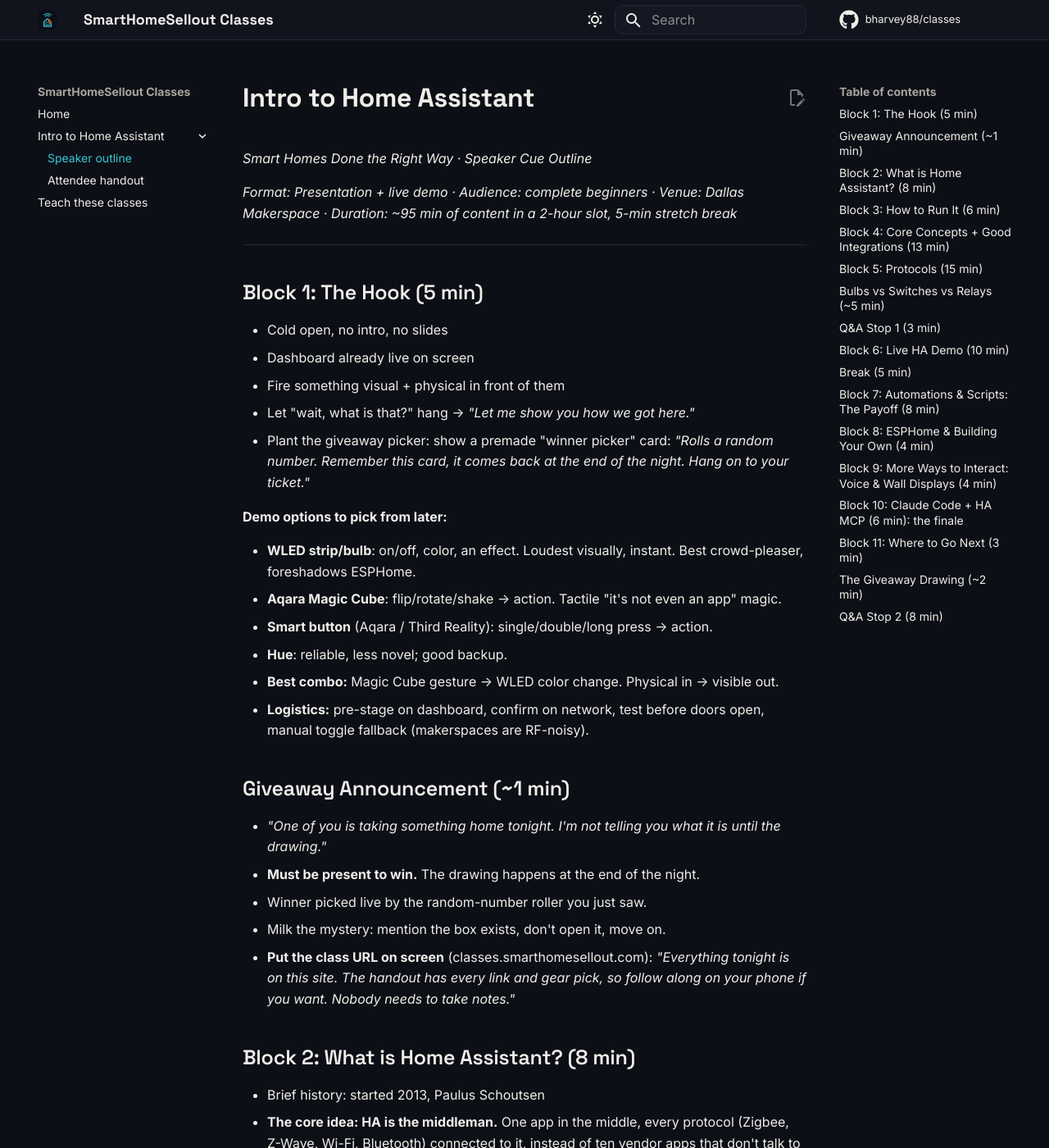
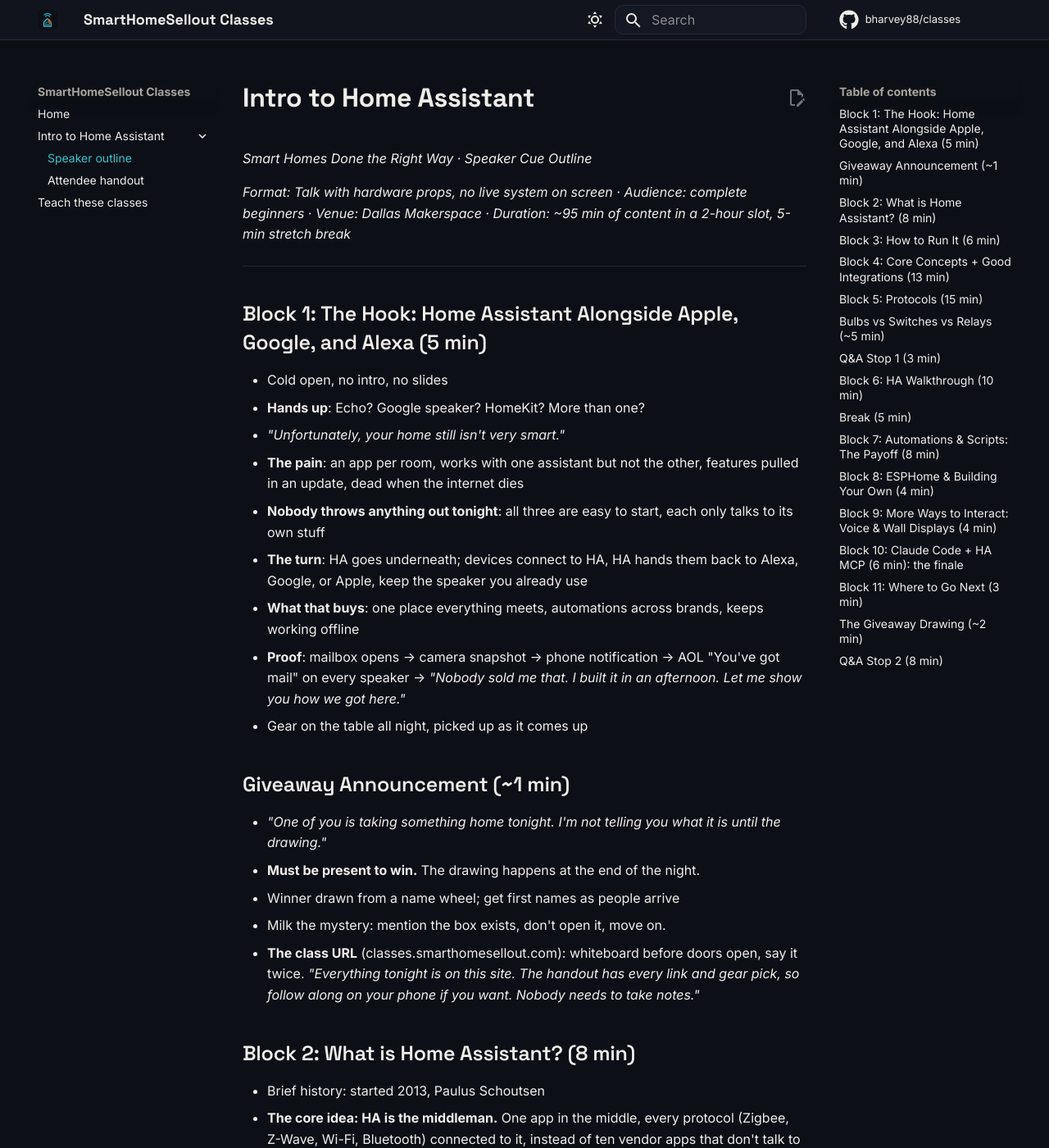
Before and after one commit to bharvey88/classes, an MkDocs documentation site: the page built from docs/intro-to-home-assistant/outline.md, in a window 1280 px wide and 1400 px high. Shown: the whole window at 82% size. Built offline with MkDocs 1.6.1 and Material for MkDocs 9.7.7, drawn with Linux system fonts in a browser that asks for light colours; comment, search, counter and statistics services are not loaded; some of the changed text lies outside the part shown.

Commit message:
Rework Intro to HA for a talk without a live demo
The class is taught with hardware props instead of a live system on
screen, so the outline drops the on-screen cues.

Block 1 becomes the Apple/Google/Alexa framing: hands up, name the pain,
then Home Assistant underneath the assistants people already own rather
than replacing them. The mailbox lands there as fast proof and is a
callback in Block 7. Block 6 keeps its walkthrough content minus the
live actions, the giveaway draws from a name wheel, and the class URL
goes on the whiteboard.

Corrections: ESPHome, Music Assistant and HA are Open Home Foundation
projects, not Nabu Casa's; Zigbee2MQTT, WLED and OpenDisplay are collabs;
Z-Wave JS and HACS are foundation libraries; the donation closer covers
aio-libs rather than aiohttp alone.

```diff
--- a/docs/intro-to-home-assistant/outline.md
+++ b/docs/intro-to-home-assistant/outline.md
@@ -2,47 +2,43 @@
 
 *Smart Homes Done the Right Way · Speaker Cue Outline*
 
-*Format: Presentation + live demo · Audience: complete beginners · Venue: Dallas Makerspace · Duration: ~95 min of content in a 2-hour slot, 5-min stretch break*
+*Format: Talk with hardware props, no live system on screen · Audience: complete beginners · Venue: Dallas Makerspace · Duration: ~95 min of content in a 2-hour slot, 5-min stretch break*
 
 ---
 
-## Block 1: The Hook (5 min)
+## Block 1: The Hook: Home Assistant Alongside Apple, Google, and Alexa (5 min)
 
 - Cold open, no intro, no slides
-- Dashboard already live on screen
-- Fire something visual + physical in front of them
-- Let "wait, what is that?" hang → *"Let me show you how we got here."*
-- Plant the giveaway picker: show a premade "winner picker" card: *"Rolls a random number. Remember this card, it comes back at the end of the night. Hang on to your ticket."*
-
-**Demo options to pick from later:**
-
-- **WLED strip/bulb**: on/off, color, an effect. Loudest visually, instant. Best crowd-pleaser, foreshadows ESPHome.
-- **Aqara Magic Cube**: flip/rotate/shake → action. Tactile "it's not even an app" magic.
-- **Smart button** (Aqara / Third Reality): single/double/long press → action.
-- **Hue**: reliable, less novel; good backup.
-- **Best combo:** Magic Cube gesture → WLED color change. Physical in → visible out.
-- **Logistics:** pre-stage on dashboard, confirm on network, test before doors open, manual toggle fallback (makerspaces are RF-noisy).
+- **Hands up**: Echo? Google speaker? HomeKit? More than one?
+- *"Unfortunately, your home still isn't very smart."*
+- **The pain**: an app per room, works with one assistant but not the other, features pulled in an update, dead when the internet dies
+- **Nobody throws anything out tonight**: all three are easy to start, each only talks to its own stuff
+- **The turn**: HA goes underneath; devices connect to HA, HA hands them back to Alexa, Google, or Apple, keep the speaker you already use
+- **What that buys**: one place everything meets, automations across brands, keeps working offline
+- **Proof**: mailbox opens → camera snapshot → phone notification → AOL "You've got mail" on every speaker → *"Nobody sold me that. I built it in an afternoon. Let me show you how we got here."*
+- Gear on the table all night, picked up as it comes up
 
 ## Giveaway Announcement (~1 min)
 
 - *"One of you is taking something home tonight. I'm not telling you what it is until the drawing."*
 - **Must be present to win.** The drawing happens at the end of the night.
-- Winner picked live by the random-number roller you just saw.
+- Winner drawn from a name wheel; get first names as people arrive
 - Milk the mystery: mention the box exists, don't open it, move on.
-- **Put the class URL on screen** (classes.smarthomesellout.com): *"Everything tonight is on this site. The handout has every link and gear pick, so follow along on your phone if you want. Nobody needs to take notes."*
+- **The class URL** (classes.smarthomesellout.com): whiteboard before doors open, say it twice. *"Everything tonight is on this site. The handout has every link and gear pick, so follow along on your phone if you want. Nobody needs to take notes."*
 
 ## Block 2: What is Home Assistant? (8 min)
 
 - Brief history: started 2013, Paulus Schoutsen
 - **The core idea: HA is the middleman.** One app in the middle, every protocol (Zigbee, Z-Wave, Wi-Fi, Bluetooth) connected to it, instead of ten vendor apps that don't talk to each other.
 - **Open Home Foundation**: vendor-neutral, privacy-first, open source
-- **Nabu Casa**: commercial arm, funds development, HA Cloud (remote access, Alexa/Google, voice)
+- **Nabu Casa**: commercial arm, funds development, HA Cloud (remote access, Alexa/Google, voice); hold up the hardware
 - **Apollo Automation**: *"I work here. We make ESPHome-based sensors, and we're one of the companies Nabu Casa is trusting to help monetize and grow ESPHome commercially."*
-- The ecosystem, two flavors:
-    - **Nabu Casa stewards:** ESPHome, Z-Wave JS, Music Assistant
-    - **Independent projects they fund/donate to:** Zigbee2MQTT
+- The ecosystem, three tiers (openhomefoundation.org/projects):
+    - **Owned outright:** Home Assistant, ESPHome, Music Assistant
+    - **Collabs** (partners, not owned): Zigbee2MQTT, WLED (the panel in the corner), OpenDisplay
+    - **Standards, drivers, libraries** (250+): Z-Wave JS, HACS, zigpy, Improv Wi-Fi, ESP Web Tools, Piper
 - Philosophy: local-first, no vendor lock-in, your data stays yours
-- **aiohttp closer**: "how HA talks to all your devices at once without choking; volunteers keep it alive" → donate link in handout
+- **aio-libs closer**: aiohttp, yarl, multidict and friends, how HA talks to every device at once without choking; volunteers keep them alive → donate link in handout
 
 ## Block 3: How to Run It (6 min)
 
@@ -53,7 +49,7 @@
     - **A used mini PC or an old laptop**: needs 6th-gen Intel or newer; a laptop works even with a dead/no screen (headless); mini PC e.g. Lenovo M910q or similar
     - **Heads up:** mini PCs used to be a lot cheaper before the AI boom drove demand up
     - **N100/N150 mini PCs**: new off Amazon, great value + headroom
-- Why we're skipping Docker / venv / manual today
+- **Advanced options**: running a VM on a server, or a Docker container
 
 ## Block 4: Core Concepts + Good Integrations (13 min)
 
@@ -62,27 +58,27 @@
 - **Cloud vs Local**: works without internet, privacy, speed, no subscription
 - **Integrations worth knowing** (the "it does *that*?" list):
     - **UniFi / UniFi Protect**: network presence + cameras
-    - **WLED**: addressable LEDs; can run on certain smart bulbs or on LED controllers
+    - **WLED**: addressable LEDs; runs on certain smart bulbs or LED controllers; the panel in the corner is running it, HA can drive it
     - **Z-Wave**: bring your Z-Wave gear into HA
     - **ESPHome**: your own DIY sensors/devices into HA
     - **Alarmo**: full alarm system, free
     - **BTHome**: local Bluetooth sensors, no cloud
     - **Frigate**: local AI camera / object detection
     - **HomeKit Device**: pair Wi-Fi devices into HA via the HomeKit protocol
-    - **HomeKit Bridge**: push HA devices *out* to Apple Home for Siri control
+    - **HomeKit Bridge**: push HA devices *out* to Apple Home for Siri control; local and free (Alexa/Google need HA Cloud); callback to the opening
     - **Plex**: *"I use it to play media on my TVs as part of morning/night routines"*
     - **Team Tracker**: the fun one: flash LEDs or fire an effect when your team scores a touchdown; build DIY scoreboards with ESPHome or WLED firmware on a HUB75 LED matrix
 
 ## Block 5: Protocols (15 min)
 
 - **Z-Wave**: mesh, licensed spectrum, very reliable, needs a controller
-    - **Best controller by far: Home Assistant Connect ZWA-2** (not a generic Zooz stick)
+    - **Best controller by far: Home Assistant Connect ZWA-2** (not a generic Zooz stick); hold it up
 - **Zigbee**: mesh, open standard, huge ecosystem, needs a coordinator
     - **ZHA** (built-in) vs **Zigbee2MQTT** (independent, broadest device support)
     - Your story: Hue bulbs paired straight to Z2M, no bridge, no account, no cloud
     - Gear: Hue bulbs, Aqara (T1M, door/window sensors, Magic Cube), Third Reality
     - **New IKEA stuff**: newer Thread-era devices can still pair over Zigbee via Z2M (verify models)
-    - Recommended coordinator: **Home Assistant Connect ZBT-2**
+    - Recommended coordinator: **Home Assistant Connect ZBT-2**, next to it on the table
 - **Wi-Fi / Ethernet**: direct IP, no hub
 - **Bluetooth / BLE**: short range, passive sensors, proxies
 - **Thread & Matter**: honest but gentle. Promising, but still working through firmware/reliability growing pains that Zigbee and Z-Wave sorted out years ago. Beginners can wait.
@@ -100,26 +96,28 @@
 
 Short questions on the spot, longer ones parked to the end.
 
-## Block 6: Live HA Demo (10 min)
+## Block 6: HA Walkthrough (10 min)
 
-- No onboarding walkthrough: start in a working system, that's what sells it
-- **Dashboard deep-dive**: sections, cards, building a view they'd actually use at home (skip the menu tour)
+- Skip onboarding: describe a working system, that's what sells it
+- **Dashboard deep-dive**: sections, cards, the view they'd actually use at home (skip the menu tour)
 - **HACS (Home Assistant Community Store)**: custom cards, themes, community integrations beyond what's built in
-    - Live: download a theme, **Catppuccin Macchiato** (cut if running long)
-    - Light caveat: third-party, install sparingly
+    - Theme worth naming: **Catppuccin Macchiato**
+    - Caveat: HACS is foundation-governed, what you install through it is not; install sparingly
 - **Companion app (iOS/Android)**: install, sign in, presence/device tracking, push notifications
-- **Adding integrations**: don't add one live (most want an account or API key, dead air on stage). Just say it's a couple of clicks in Settings and point at the list.
-- **Create a simple automation**: turn a light on/off with a Zigbee button (may change later)
-- Show the App store
+- **Adding integrations**: a couple of clicks in Settings, most want an account or API key; point at the list on the site
+- **Create a simple automation**: turn a light on/off with a Zigbee button, with the button in your hand
+- The App store: Mosquitto, ESPHome, File editor
 
 ## Break (5 min)
+
+Enter the names into the wheel.
 
 ## Block 7: Automations & Scripts: The Payoff (8 min)
 
 - **Automations = "when X happens, do Y"**: they run themselves
 - **Your real examples:**
-    - **Mailbox alert**: mailbox opens → camera snapshot → phone notification with the image + "You've got mail" → also pops on the desktop PC and the TVs (if online) → plays the old AOL "You've Got Mail" clip on the HomePods around the house
-    - **Leaving home** (cut if running long) (device tracker): I leave → lock doors + arm alarm → snapshot of the room → lights brightness/color off then back on → sleep the PC
+    - **Mailbox alert**, the one from the opening: mailbox opens → camera snapshot → phone notification with the image + "You've got mail" → also pops on the desktop PC and the TVs (if online) → plays the old AOL "You've Got Mail" clip on the HomePods around the house; one trigger, four actions, pieces on the table
+    - **Leaving home** (device tracker): I leave → lock doors + arm alarm → snapshot of the room → lights brightness/color off then back on → sleep the PC
 - **Scripts = a saved routine you trigger on demand** (vs automations that fire themselves)
     - Your wake-up routine and goodnight/sleep routine scripts
     - Can be fired by a button, voice, the dashboard, or called by an automation
@@ -128,7 +126,7 @@ Short questions on the spot, longer ones parked to the end.
 ## Block 8: ESPHome & Building Your Own (4 min)
 
 - What it is: turns cheap ESP32 chips into HA devices using YAML
-- Part of the ecosystem, Nabu Casa stewards it
+- Part of the ecosystem, under the Open Home Foundation like HA itself
 - **Apollo Automation** builds on it (your gear)
 - **ESPHome Starter Kit**: upcoming on-ramp into ESPHome → *"I've got a beta version here to show you"* (pass it around)
 - Full hands-on build is **its own future class**, tease it
@@ -145,7 +143,7 @@ Short questions on the spot, longer ones parked to the end.
 
 ## Block 9: More Ways to Interact: Voice & Wall Displays (4 min)
 
-- **HA Voice Preview Edition**: local voice assistant hardware
+- **HA Voice Preview Edition**: local voice assistant hardware; pass it around here
     - Honest caveat: replacing/mimicking Alexa or Google takes real manual setup today, not plug-and-play yet
 - **Wall tablets + Fully Kiosk**: cheap tablet as a wall-mounted dashboard
     - Fully Kiosk handles screen on/off (motion wake) + locked-down kiosk mode
@@ -154,7 +152,7 @@ Short questions on the spot, longer ones parked to the end.
 
 - What it is: an AI agent that talks directly to your HA through the MCP
 - Configure devices, build dashboards, write automations by *asking*
-- **Live moment if you're brave:** "make me a dashboard card for the living room" → watch it happen
+- **Before and after**: what you typed, what came back, how long it took; result open on the laptop, send it down the front row
 - Why it's a big deal for beginners: lowers the wall between "I have an idea" and "it's running"
 
 ## Block 11: Where to Go Next (3 min)
@@ -168,8 +166,8 @@ Short questions on the spot, longer ones parked to the end.
 
 ## The Giveaway Drawing (~2 min)
 
-- Callback: *"Remember the picker from the very first thing you saw tonight?"*
-- Reveal the prize now, then roll for the winner.
+- Reveal the prize now, then draw the winner.
+- **Name wheel** (wheelofnames.com) on the laptop: names entered during the break, hold it up, spin, read the winner out loud
 - Don't write the actual item in this outline. The outline is public and the mystery is the fun part.
 - If the prize happens to be something with a voice, letting it announce its own winner is a great reveal (cut the gag if running long).
 
```
Also changed, not shown: docs/index.md (+1 -1 lines), docs/intro-to-home-assistant/handout.md (+2 -2 lines), docs/intro-to-home-assistant/index.md (+2 -2 lines).
